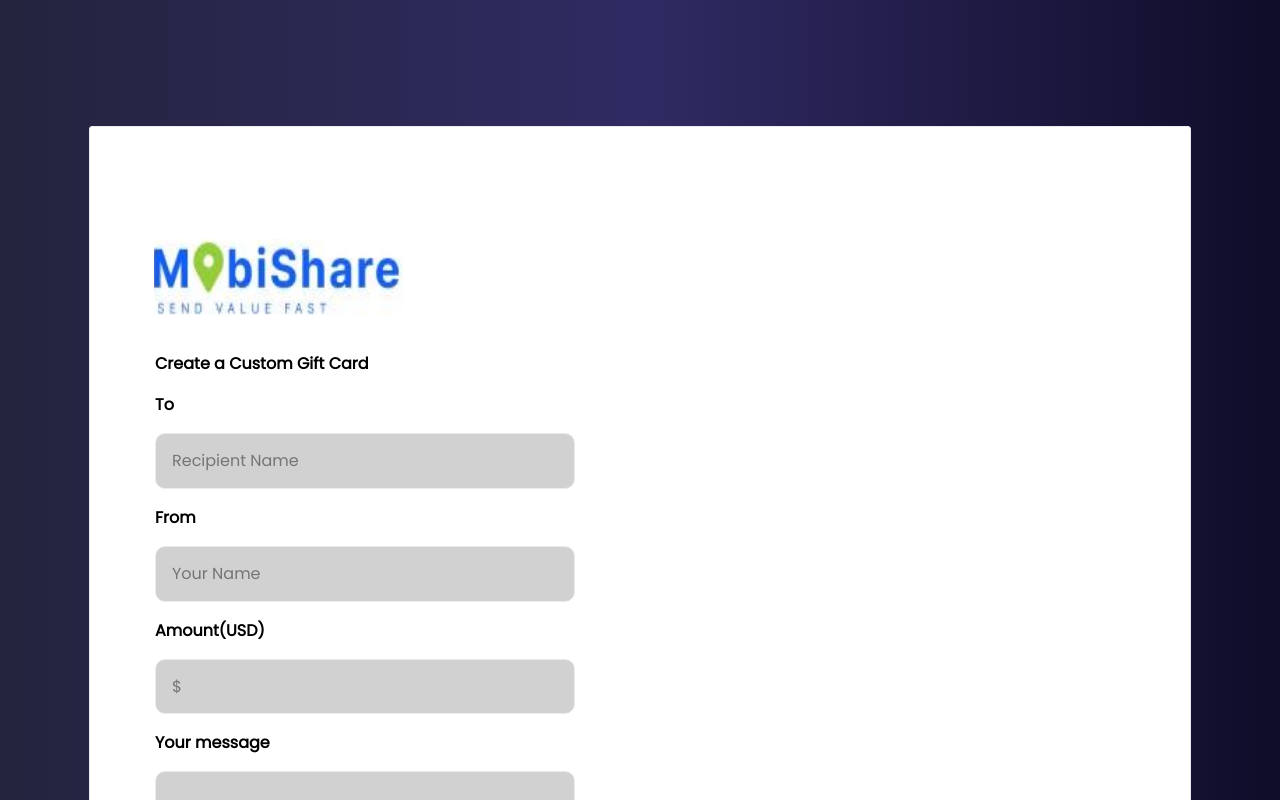
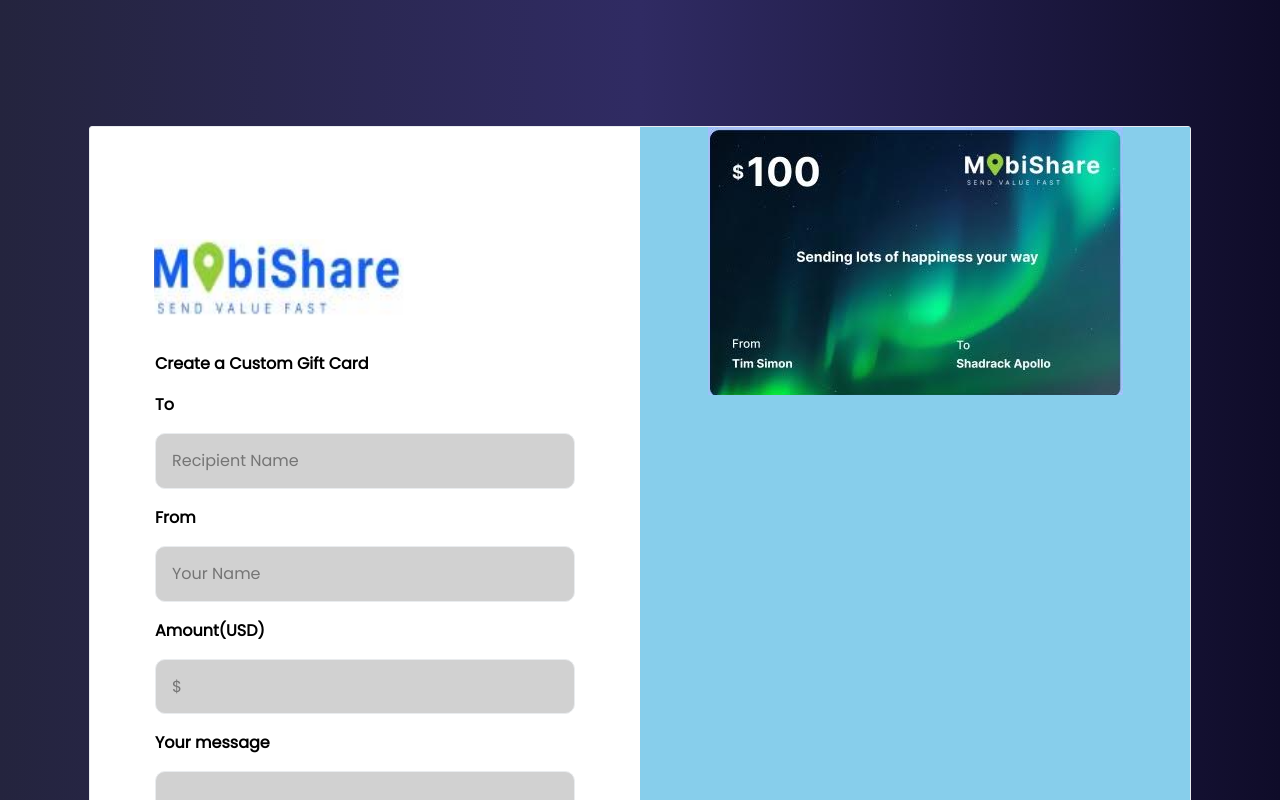
Before and after one commit to Malvino-creator/mob-cash, a React (Create React App) app: page / in a window 1280 px wide. Shown: the top 800 px of the page. Built offline with nearby package versions, Linux system fonts and the light colour scheme.

Commit message:
feat(Form.js): Added background color and image to column two

```diff
--- a/src/App.css
+++ b/src/App.css
@@ -40,7 +40,7 @@
 
 #form{
   max-width: 420px;
-  width: 160vw;
+  width: 180vw;
   margin: 2em auto;
 
 }
@@ -101,7 +101,7 @@
   padding: 3em 0;
 }
 
-.register .col-2 img{
+/* .register .col-2 img{
   width: 480px;
   height: 100%;
   object-fit: cover;
@@ -109,6 +109,10 @@
   border-top-right-radius: 5px;
   border-bottom-right-radius: 5px;
   display: none;
+
+} */
+.col-2{
+  background-color:skyblue;
 }
 .col-1, .col-2{
   float: left;
--- a/src/components/Form.js
+++ b/src/components/Form.js
@@ -1,5 +1,5 @@
 import React from "react";
-// import bgimg from "../assets/bgimg.png";
+import bgimg from "../assets/bgimg.png";
 import logo from "../assets/logo.png";
 
 function Form() {
@@ -35,7 +35,10 @@
           </span>
         </div>
 
-        <div className="col-2">{/* <img src={bgimg} alt='' id='img'/> */}</div>
+        <div className="col-2">
+            <img src={bgimg} alt='' id='img'/>
+
+        </div>
       </div>
     </section>
   );
```
